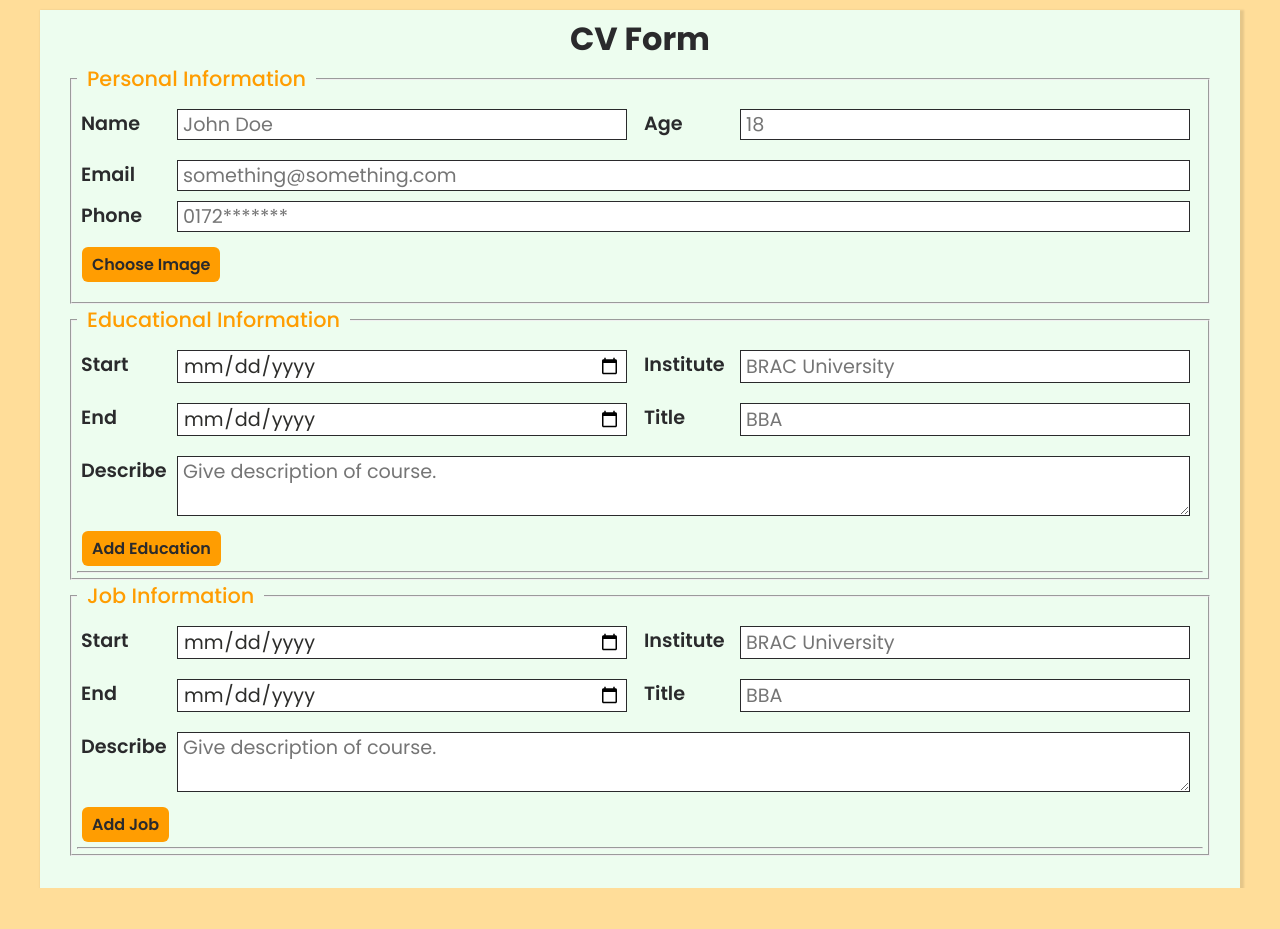
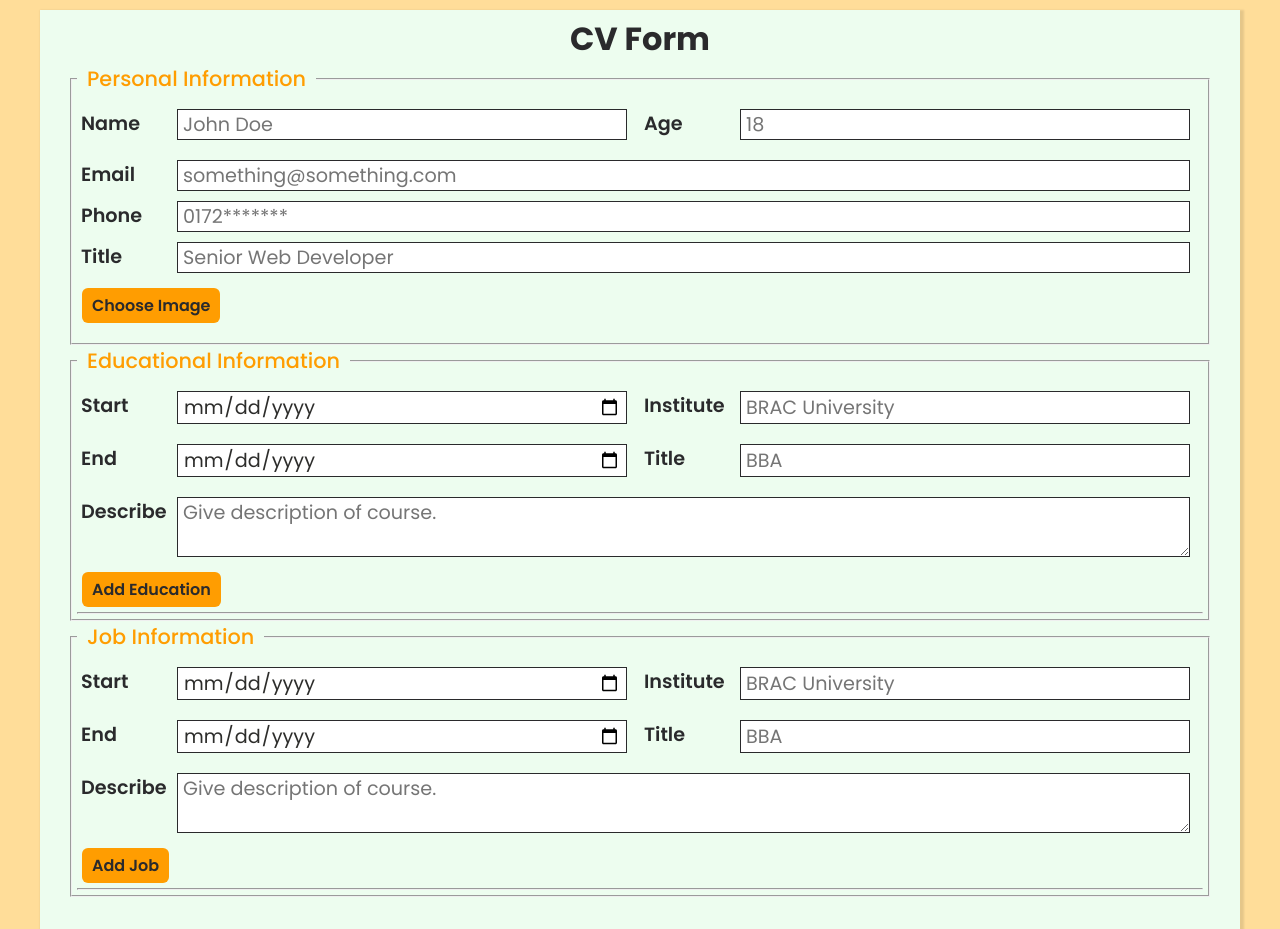
Before and after one commit to adnansyed101/CVCreator, a React (Vite) app: page / in a window 1280 px wide. Before the commit the page ends 888 px from the top, so only its background shows below. Built offline with nearby package versions, Linux system fonts and the light colour scheme.

Commit message:
add title input to personal comp

```diff
--- a/src/Input/PerInp.jsx
+++ b/src/Input/PerInp.jsx
@@ -1,6 +1,6 @@
 /* eslint-disable react/prop-types */
 const PerInp = ({ personalInfo, handleChange, handleImgChange }) => {
-  const { personalName, age, email, phone } = personalInfo;
+  const { personalName, age, email, phone, title } = personalInfo;
 
   return (
     <div className="perInf">
@@ -57,6 +57,18 @@ const PerInp = ({ personalInfo, handleChange, handleImgChange }) => {
           />
         </p>
         <p className="control">
+          <label htmlFor="title">Title</label>
+          <input
+            type="text"
+            name="title"
+            placeholder="Senior Web Developer"
+            className="input"
+            id="title"
+            onChange={handleChange}
+            value={title}
+          />
+        </p>
+        <p className="control">
           <label htmlFor="personImg" className="customInput">
             Choose Image
             <input
```
